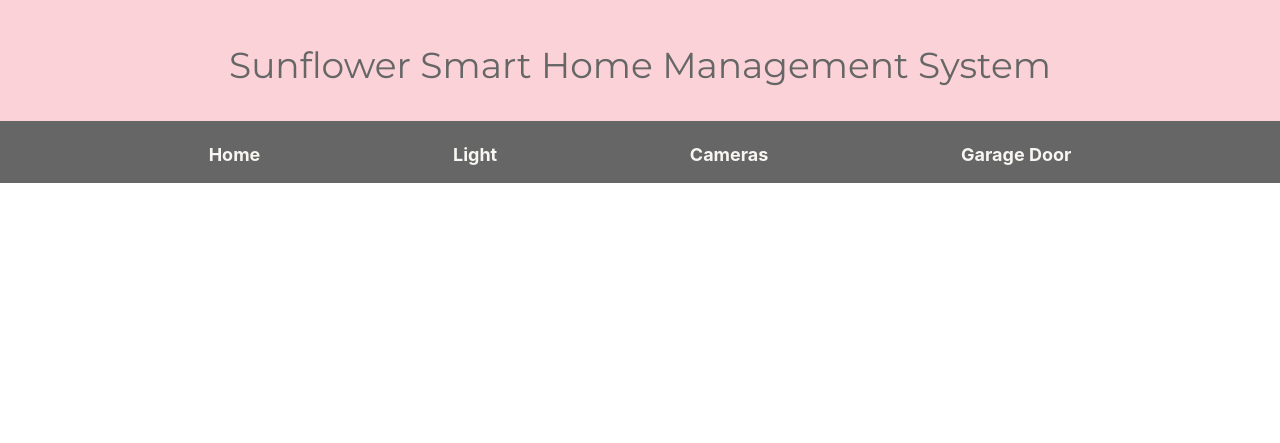
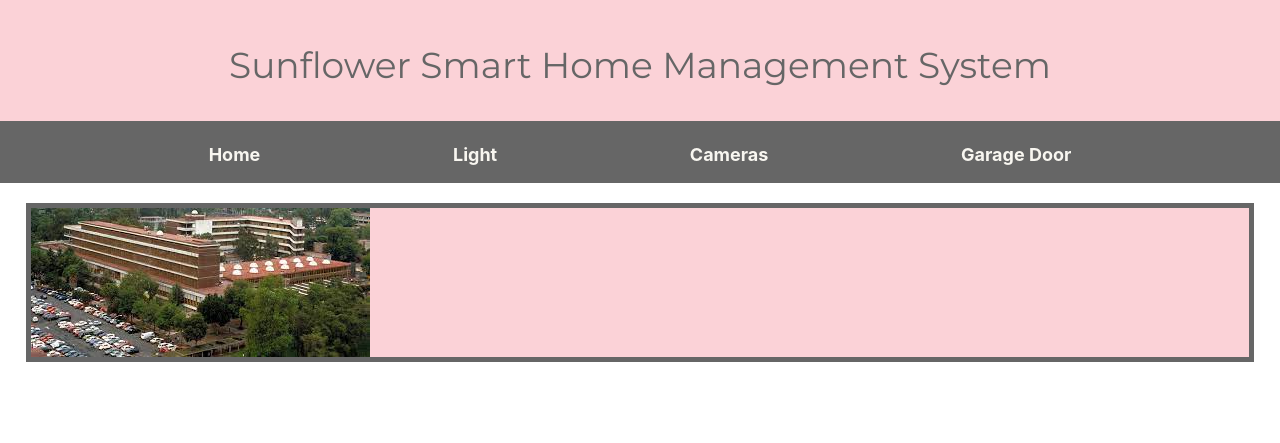
Before and after one commit to AgedSiren557/FSE-Final-Project, a Flask app: page / in a window 1280 px wide. Shown: the top 443 px of the page. Run offline with Flask 2, Linux system fonts and the light colour scheme; some libraries are stand-ins or nearby versions.

Commit message:
feat(main): adding basis of image index container

```diff
--- a/static/index.css
+++ b/static/index.css
@@ -104,3 +104,11 @@ nav, a:visited{
     border: 2px solid #666666;
     align-items: center;
 }
+.container-home{
+    margin-left: 2%;
+    margin-right: 2%;
+    margin-top: 6%;
+    width: 96%;
+    border: 5px solid #666666;
+    background-color: #FBD2D7;
+}
--- a/templates/index.html
+++ b/templates/index.html
@@ -26,6 +26,9 @@
     {% endblock %}
 
     {% block content%}
+        <div class="container-home">
+            <img id="fi_img" src="{{ url_for('static', filename="fi.jpeg") }}">
+        </div>
     {% endblock %}
 
 {% endblock %}
```
Also changed, not shown: static/fi.jpeg (added).
